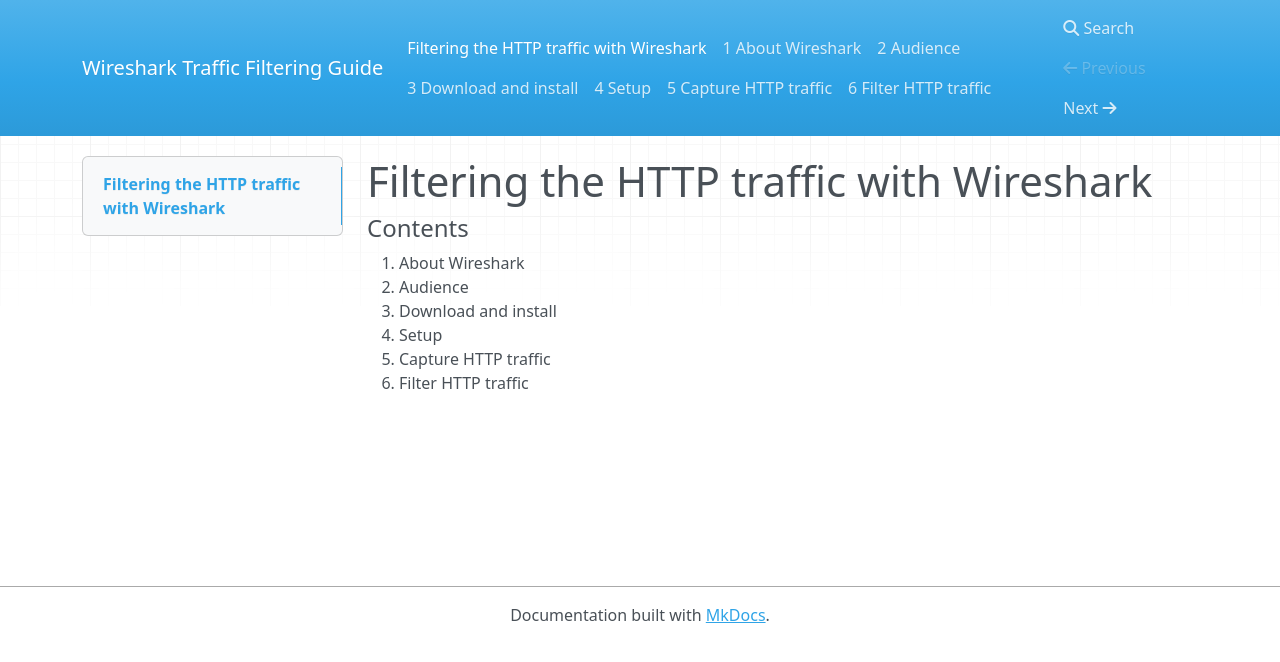
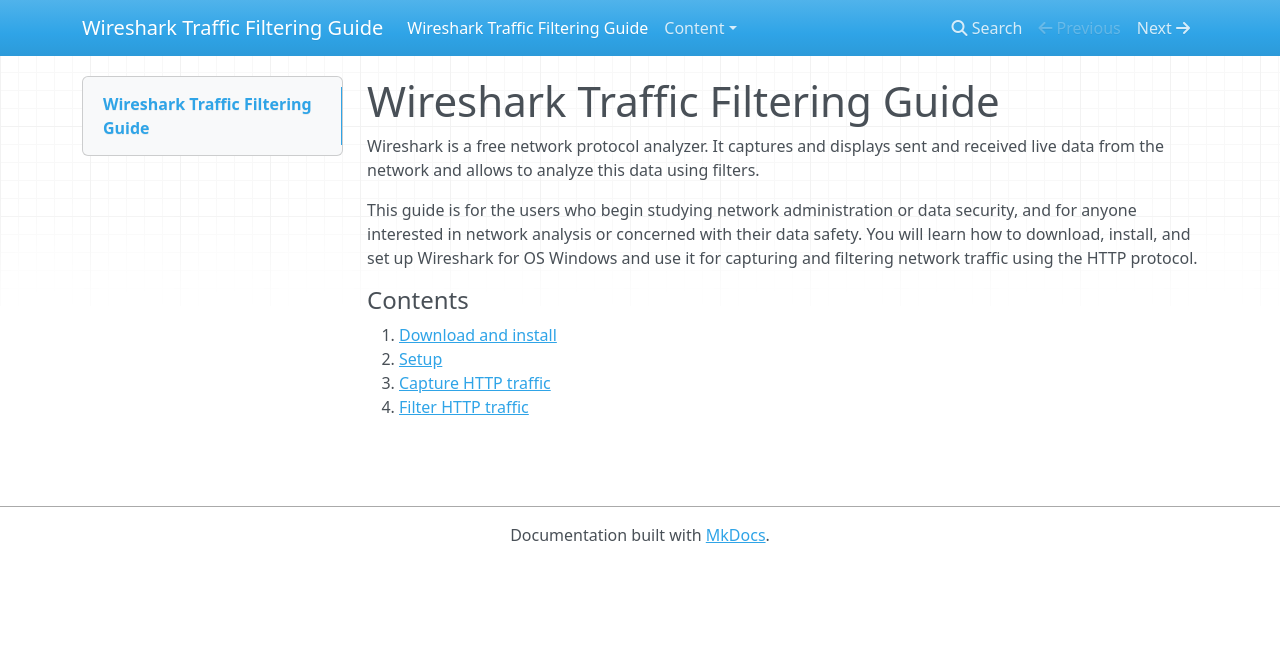
Before and after one commit to AnnaAshen/Wireshark-traffic-filtering-guide, an MkDocs documentation site: the page built from docs/index.md, in a window 1280 px wide. Shown: the top 662 px of the page. Built offline with MkDocs 1.6.1, drawn with Linux system fonts in a browser that asks for light colours; nearby versions of some CDN libraries.

Commit message:
guide structure changed

```diff
--- a/docs/index.md
+++ b/docs/index.md
@@ -1,9 +1,12 @@
-# Filtering the HTTP traffic with Wireshark
+# Wireshark Traffic Filtering Guide
+
+Wireshark is a free network protocol analyzer. It captures and displays sent and received live data from the network and allows to analyze this data using filters.
+
+This guide is for the users who begin studying network administration or data security, and for anyone interested in network analysis or concerned with their data safety. You will learn how to download, install, and set up Wireshark for OS Windows and use it for capturing and filtering network traffic using the HTTP protocol.
+
 
 #### Contents
-1. About Wireshark
-2. Audience
-3. Download and install
-4. Setup
-5. Capture HTTP traffic
-6. Filter HTTP traffic
+1. [Download and install](/content/1._Download_and_install)
+2. [Setup](/content/2._Setup)
+3. [Capture HTTP traffic](/content/3._Capture_HTTP_traffic)
+4. [Filter HTTP traffic](/content/4._Filter_HTTP_traffic)
```
Also changed, not shown: docs/1_About_Wireshark.md (deleted, +0 -2 lines), docs/2_Audience.md (deleted, +0 -2 lines), docs/content/1._Download_and_install.md (renamed from docs/3_Download_and_install.md, +1 -1 lines), docs/content/2._Setup.md (renamed from docs/4_Setup.md, +1 -1 lines), docs/content/3._Capture_HTTP_traffic.md (renamed from docs/5_Capture_HTTP_traffic.md, +1 -1 lines), docs/content/4._Filter_HTTP_traffic.md (renamed from docs/6_Filter_HTTP_traffic.md, +1 -1 lines).
